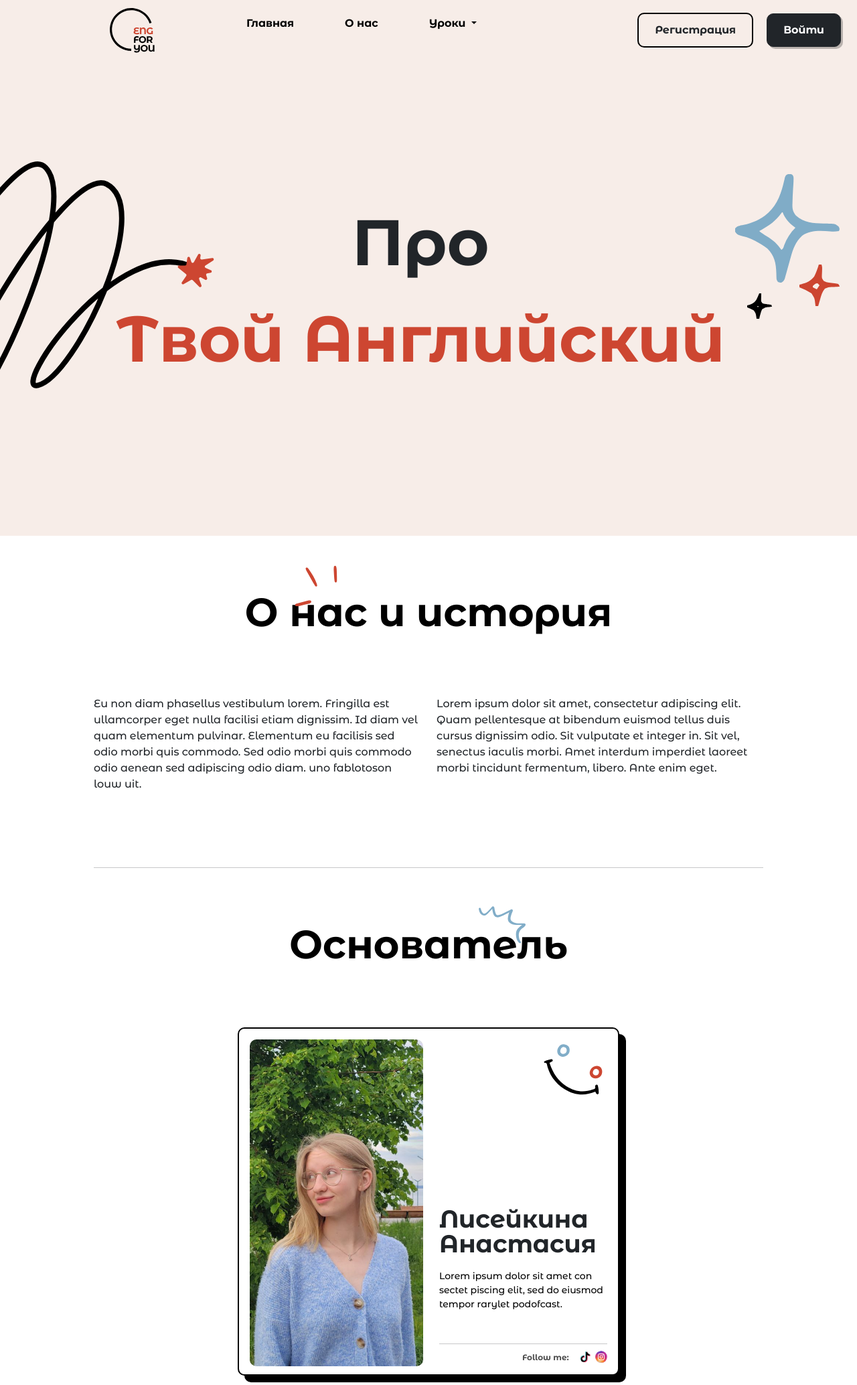
After one commit to a27lis/ulsu_project, a PHP site: page /about.html in a window 1280 px wide. The commit adds this page. Shown: the top 2068 px of the page at 67% size. Run offline with PHP 8.4, Linux system fonts and the light colour scheme.

Commit message:
page about us

```diff
--- /dev/null
+++ b/src/about.html
@@ -0,0 +1,232 @@
+<!DOCTYPE html>
+<html lang="en">
+  <head>
+    <meta charset="UTF-8" />
+    <meta name="viewport" content="width=device-width, initial-scale=1.0" />
+    <title>О нас</title>
+
+    <link
+      href="https://cdn.jsdelivr.net/npm/bootstrap@5.3.2/dist/css/bootstrap.min.css"
+      rel="stylesheet"
+      integrity="sha384-T3c6CoIi6uLrA9TneNEoa7RxnatzjcDSCmG1MXxSR1GAsXEV/Dwwykc2MPK8M2HN"
+      crossorigin="anonymous"
+    />
+    <link rel="stylesheet" href="css/style.css" />
+
+    <link rel="preconnect" href="https://fonts.googleapis.com" />
+    <link rel="preconnect" href="https://fonts.gstatic.com" crossorigin />
+    <link
+      href="https://fonts.googleapis.com/css2?family=Montserrat+Alternates:wght@500;700&display=swap"
+      rel="stylesheet"
+    />
+  </head>
+  <body>
+    <div class="header">
+      <div class="container">
+        <nav class="navbar navbar-expand-lg">
+          <div class="container-fluid">
+            <div class="logo">
+              <img src="img/logo.svg" alt="logo" />
+            </div>
+            <div class="collapse navbar-collapse" id="navbarSupportedContent">
+              <ul class="navbar-nav me-auto mb-2 mb-lg-0">
+                <li class="nav-item">
+                  <a class="nav-link active" aria-current="page" href="#"
+                    >Главная</a
+                  >
+                </li>
+                <li class="nav-item">
+                  <a class="nav-link footer-link" href="#">О нас</a>
+                </li>
+                <li class="nav-item dropdown">
+                  <a
+                    class="nav-link dropdown-toggle footer-link"
+                    href="#"
+                    role="button"
+                    data-bs-toggle="dropdown"
+                    aria-expanded="false"
+                  >
+                    Уроки
+                  </a>
+                  <ul class="dropdown-menu">
+                    <li><a class="dropdown-item" href="#">Тексты</a></li>
+                    <li><hr class="dropdown-divider" /></li>
+                    <li>
+                      <a class="dropdown-item" href="#">Грамматика</a>
+                    </li>
+                    <li><hr class="dropdown-divider" /></li>
+                    <li>
+                      <a class="dropdown-item" href="#">Времена</a>
+                    </li>
+                    <li><hr class="dropdown-divider" /></li>
+                    <li>
+                      <a class="dropdown-item" href="#">Говорение</a>
+                    </li>
+                    <li><hr class="dropdown-divider" /></li>
+                    <li>
+                      <a class="dropdown-item" href="#">Игра</a>
+                    </li>
+                    <li><hr class="dropdown-divider" /></li>
+                    <li>
+                      <a class="dropdown-item" href="#">Неправильные глаголы</a>
+                    </li>
+                  </ul>
+                </li>
+              </ul>
+            </div>
+
+            <div class="reg-btn">
+              <button type="button" class="btn btn-outline-dark">
+                Регистрация
+              </button>
+            </div>
+            <div class="sign-in-btn">
+              <button type="button" class="btn btn-dark btn-shadow">
+                Войти
+              </button>
+            </div>
+          </div>
+        </nav>
+      </div>
+
+      <div class="brand">
+        <div class="row">
+          <div class="col">
+            <img src="img/shape-swirl.svg" alt="" />
+          </div>
+          <div class="col abs">
+            <div class="col">
+              <div class="pro">Про</div>
+            </div>
+            <div class="col">
+              <div class="your-eng">Твой Английский</div>
+            </div>
+          </div>
+          <div class="col-3 on-pages">
+            <div class="stars">
+              <img src="img/shape-stars.svg" alt="" />
+            </div>
+          </div>
+        </div>
+      </div>
+    </div>
+    <div class="history">
+      <div class="title">
+        <div class="title-history">О нас и история</div>
+      </div>
+      <div class="sparkle-left">
+        <img src="img/sparkle-left.svg" alt="sparkle" />
+      </div>
+      <div class="info">
+        <div class="row">
+          <div class="col-6">
+            <p class="history-text">
+              Eu non diam phasellus vestibulum lorem. Fringilla est ullamcorper
+              eget nulla facilisi etiam dignissim. Id diam vel quam elementum
+              pulvinar. Elementum eu facilisis sed odio morbi quis commodo. Sed
+              odio morbi quis commodo odio aenean sed adipiscing odio diam. uno
+              fablotoson louw uit.
+            </p>
+          </div>
+          <div class="col-6">
+            <p class="history-text">
+              Lorem ipsum dolor sit amet, consectetur adipiscing elit. Quam
+              pellentesque at bibendum euismod tellus duis cursus dignissim
+              odio. Sit vulputate et integer in. Sit vel, senectus iaculis
+              morbi. Amet interdum imperdiet laoreet morbi tincidunt fermentum,
+              libero. Ante enim eget.
+            </p>
+          </div>
+        </div>
+      </div>
+      <div class="dev">
+        <hr />
+      </div>
+      <div class="foundation">
+        <div class="title">
+          <div class="title-f">Основатель</div>
+        </div>
+        <div class="scribble-blue">
+          <img src="img/scribble-blue.svg" alt="sparkle" />
+        </div>
+        <div class="card-f">
+          <div class="card found dark-shadow">
+            <div class="row">
+              <div class="col">
+                <div class="cover">
+                  <img class="cover" src="img/avatar.png" alt="cover" />
+                </div>
+              </div>
+              <div class="col">
+                <div class="card-body-f">
+                  <div class="face">
+                    <img src="img/face.svg" alt="face" />
+                  </div>
+                  <div class="text-name">Лисейкина Анастасия</div>
+                  <p class="card-text-f">
+                    Lorem ipsum dolor sit amet con sectet piscing elit, sed do
+                    eiusmod tempor rarylet podofcast.
+                  </p>
+                  <hr style="margin-bottom: 10.5px" />
+                </div>
+                <div class="row row-abs">
+                  <div class="col">
+                    <div class="follow-me">Follow me:</div>
+                  </div>
+                  <div class="col-1">
+                    <img src="icons/ic-tiktok.svg" class="tt" alt="tt" />
+                  </div>
+                  <div class="col-1">
+                    <img src="icons/ic-instagram.svg" class="inst" alt="inst" />
+                  </div>
+                </div>
+              </div>
+            </div>
+          </div>
+        </div>
+      </div>
+      <div class="scribble" style="margin-top: 122px">
+        <img src="img/scribble-red.svg" alt="scribble" />
+      </div>
+    </div>
+    <div class="footer">
+      <div class="row">
+        <div class="col">
+          <div class="logo">
+            <img src="img/footer-logo.svg" alt="" />
+          </div>
+        </div>
+
+        <div class="col-2">
+          <ul class="nav flex-column">
+            <li class="nav-item">
+              <a href="#" class="footer-link p-0">О нас</a>
+            </li>
+            <li class="nav-item">
+              <a href="#" class="footer-link coloured p-0">Грамматика</a>
+            </li>
+            <li class="nav-item">
+              <a href="#" class="footer-link p-0">Аудирование</a>
+            </li>
+          </ul>
+        </div>
+
+        <div class="col-2">
+          <ul class="nav flex-column">
+            <li class="nav-item">
+              <a href="#" class="footer-link coloured p-0">Тексты</a>
+            </li>
+            <li class="nav-item">
+              <a href="#" class="footer-link p-0">Времена</a>
+            </li>
+            <li class="nav-item">
+              <a href="#" class="footer-link coloured p-0">Игра</a>
+            </li>
+          </ul>
+        </div>
+      </div>
+      <hr style="margin-top: 260px" />
+      <img src="img/terms.svg" alt="" />
+    </div>
+  </body>
+</html>
--- a/src/css/style.css
+++ b/src/css/style.css
@@ -21,6 +21,13 @@
   padding: 140px 140px 80px 140px;
 }
 
+.history {
+  height: 1414px;
+}
+.info {
+  padding: 80px 140px 80px 140px;
+}
+
 .container {
   background-color: #f7ede8;
   margin-top: 40px;
@@ -32,6 +39,9 @@
   font-weight: 700;
   margin-right: 60px;
   font-size: 16;
+}
+.dev {
+  padding: 0px 140px 0px 140px;
 }
 
 .dropdown-item {
@@ -76,6 +86,19 @@
   margin-top: -70px;
   margin-right: 20px;
 }
+
+.sparkle-left {
+  position: absolute;
+  margin-top: -115px;
+  margin-left: 440px;
+}
+
+.scribble-blue {
+  position: absolute;
+  right: 0;
+  margin-right: 460px;
+  margin-top: -150px;
+}
 .title-topics {
   font-family: "Montserrat Alternates", sans-serif;
   font-weight: 700;
@@ -83,6 +106,23 @@
   color: black;
   text-align: center;
   margin-top: 140px;
+}
+
+.title-history {
+  font-family: "Montserrat Alternates", sans-serif;
+  font-weight: 700;
+  font-size: 59px;
+  color: black;
+  text-align: center;
+  margin-top: 70px;
+}
+.title-f {
+  font-family: "Montserrat Alternates", sans-serif;
+  font-weight: 700;
+  font-size: 59px;
+  color: black;
+  text-align: center;
+  margin-top: 70px;
 }
 .title-topics-desc {
   font-family: "Montserrat Alternates", sans-serif;
@@ -218,3 +258,87 @@
 .coloured {
   color: #cd4631;
 }
+.pro {
+  font-family: "Montserrat Alternates", sans-serif;
+  font-weight: 700;
+  font-size: 96px;
+}
+.your-eng {
+  font-family: "Montserrat Alternates", sans-serif;
+  font-weight: 700;
+  font-size: 96px;
+  color: #cd4631;
+}
+.abs {
+  position: absolute;
+  text-align: center;
+  margin-top: 200px;
+}
+
+.on-pages {
+  margin-right: 80px;
+}
+.history-text {
+  font-family: "Montserrat Alternates", sans-serif;
+  font-weight: 500;
+  font-size: 16px;
+}
+
+.card-f {
+  padding: 80px 0px 0px 0px;
+  display: flex;
+  justify-content: center;
+}
+
+.dark-shadow {
+  box-shadow: 10px 10px 0px 0px rgba(0, 0, 0);
+}
+
+.found {
+  height: 520px;
+  width: 570px;
+  padding: 16px;
+}
+
+.card-body-f {
+  font-family: "Montserrat Alternates", sans-serif;
+}
+.face {
+  position: absolute;
+  right: 0;
+  top: 0;
+}
+
+.text-name {
+  line-height: 1;
+  margin-top: 250px;
+  font-weight: 700;
+  font-size: 36.65px;
+}
+.card-text-f {
+  font-weight: 500;
+  font-size: 14px;
+  color: black;
+  margin-top: 20px;
+  margin-bottom: 48px;
+}
+
+.follow-me {
+  font-family: "Montserrat Alternates", sans-serif;
+  font-weight: 700;
+  font-size: 12px;
+  color: #4d4d4d;
+  margin-left: -95px;
+}
+.row-abs {
+  position: absolute;
+  right: 0;
+}
+.tt {
+  margin-left: -35px;
+  margin-top: -12px;
+}
+.inst {
+  margin-left: -35px;
+  margin-top: -12px;
+}
```
Also changed, not shown: src/icons/ic-instagram.svg (added), src/icons/ic-tiktok.svg (added), src/img/about.svg (added), src/img/avatar.png (added), src/img/dna.svg (added), src/img/face.svg (added), src/img/scribble-blue.svg (added), src/img/scribble-red.svg (added), src/img/sparkle-left.svg (added).
